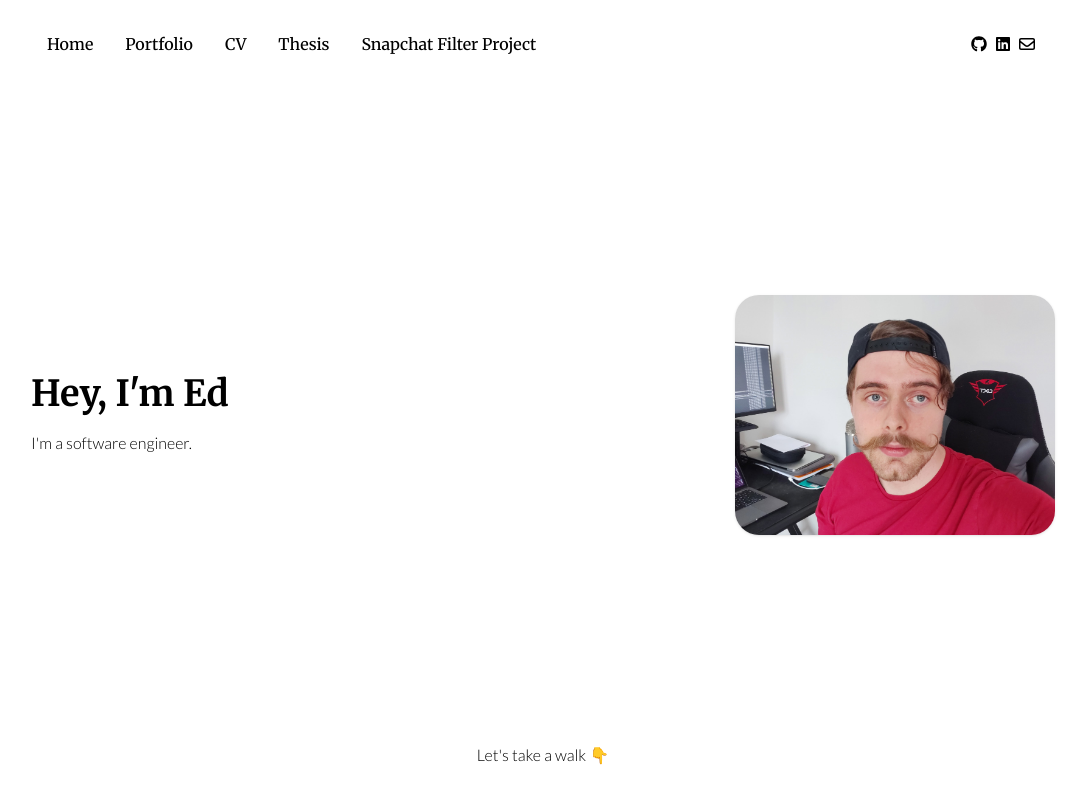
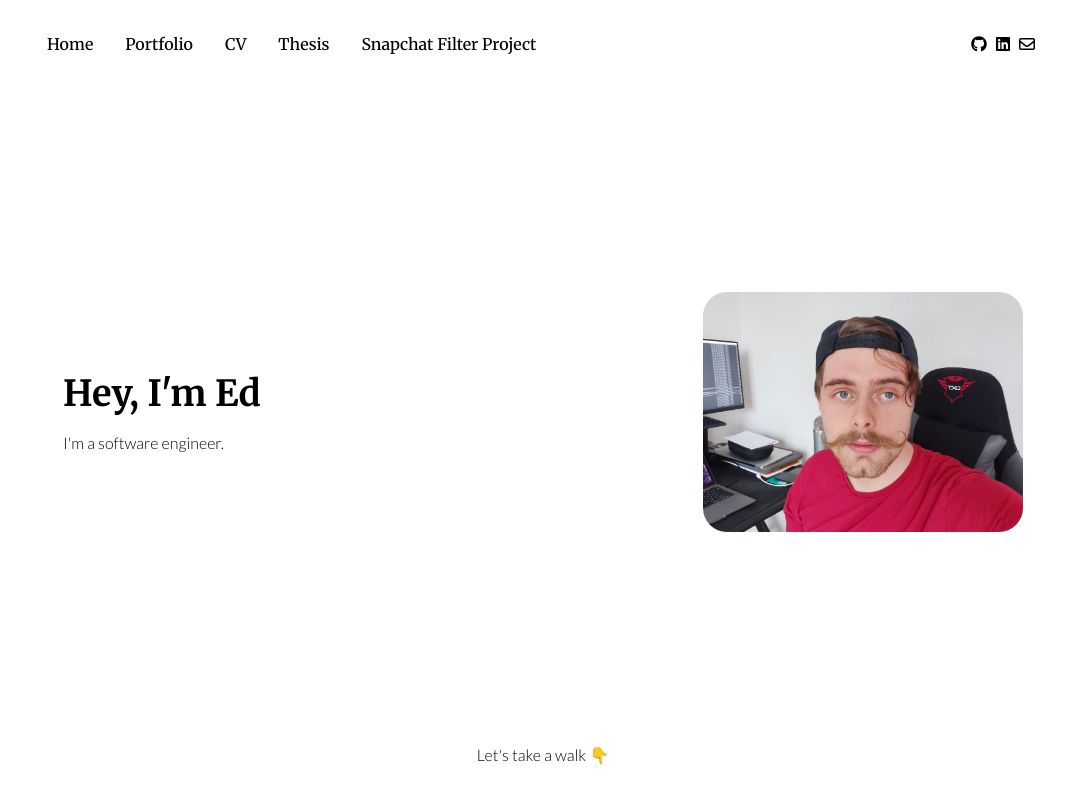
Before and after one commit to oflynned/personal-website, a Next.js app: page / in a window 1280 px wide. Shown: the whole page, without its empty margins (97-1183 px from the left). Built offline with nearby package versions, Linux system fonts and the light colour scheme.

Commit message:
chore: adjust horizontal margin on homepage and use next image

```diff
--- a/src/pages/index.tsx
+++ b/src/pages/index.tsx
@@ -1,5 +1,6 @@
 import { motion } from 'framer-motion';
 import { NextPage } from 'next';
+import Image from 'next/image';
 import { useRouter } from 'next/router';
 import { experience } from '../data/experience';
 import { projects } from '../data/projects';
@@ -30,7 +31,7 @@ const Home: NextPage = () => {
         <Navbar />
         <div
           className={
-            'w-full max-w-screen-lg flex flex-col sm:flex-row justify-between'
+            'w-full max-w-screen-lg flex flex-col sm:flex-row justify-between px-8'
           }
         >
           <div className={'self-center text-center sm:text-left'}>
@@ -56,12 +57,12 @@ const Home: NextPage = () => {
             animate={{ opacity: 1 }}
             transition={{ ease: 'easeIn', duration: 0.5, delay: 2 }}
           >
-            <img
+            <Image
+              width={320}
+              height={240}
               alt={'Me'}
               src={'/me.jpeg'}
-              className={
-                'shadow rounded-3xl max-w-full h-auto border-none align-middle'
-              }
+              className={' hadow rounded-3xl border-none align-middle'}
             />
           </motion.div>
         </div>
```
